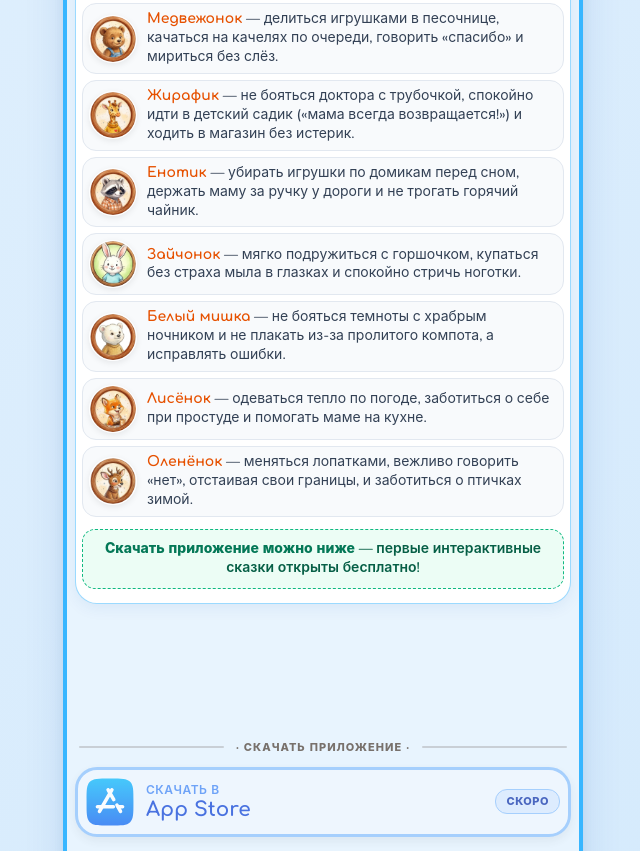
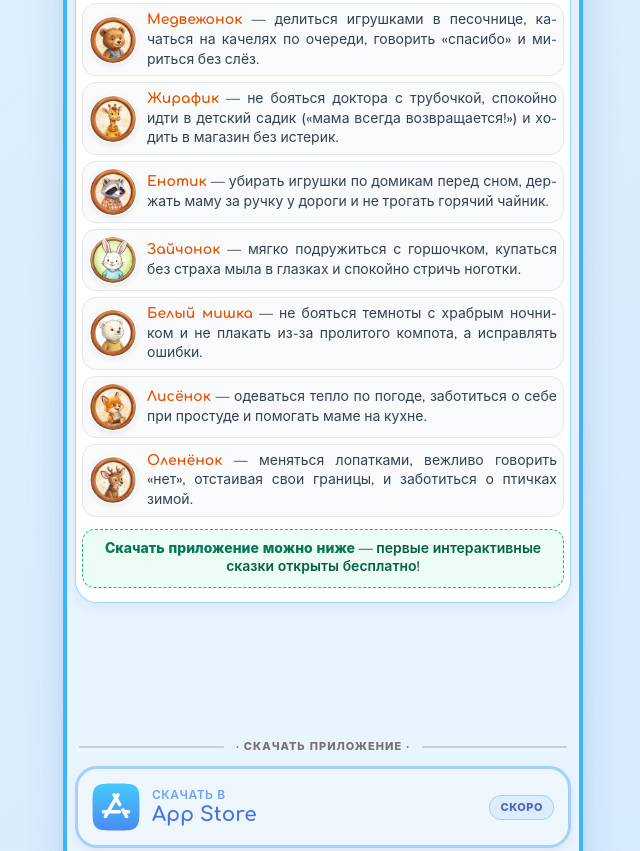
Before and after one commit to maxolio/skazki-app, a website: page index.html in a window 1280 px wide. Shown: the part 504-1355 px from the top of the page, without its empty margins (317-957 px from the left). Drawn offline with nearby package versions, Linux system fonts and the light colour scheme.

Commit message:
style(landing): enable hyphenation and justify text in hero cards, set store card padding to 14px

```diff
--- a/index.html
+++ b/index.html
@@ -33,7 +33,7 @@
   <link rel="preconnect" href="https://fonts.googleapis.com">
   <link rel="preconnect" href="https://fonts.gstatic.com" crossorigin>
   <link href="https://fonts.googleapis.com/css2?family=Comfortaa:wght@600;700&family=Nunito:wght@500;600;700;800&display=swap" rel="stylesheet">
-  <link rel="stylesheet" href="style.css?v=28">
+  <link rel="stylesheet" href="style.css?v=29">
 </head>
 <body>
   <!-- Фоновый градиентный контейнер -->
--- a/style.css
+++ b/style.css
@@ -241,9 +241,14 @@ body {
 
 .welcome-hero-info {
   font-size: 14px;
-  line-height: 1.35;
+  line-height: 1.4;
   color: #334155;
   flex: 1;
+  text-align: justify;
+  text-justify: inter-word;
+  hyphens: auto;
+  -webkit-hyphens: auto;
+  -ms-hyphens: auto;
 }
 
 .welcome-hero-info strong {
@@ -465,7 +470,7 @@ body {
   display: flex;
   align-items: center;
   gap: 12px;
-  padding: 8px 8px;
+  padding: 14px 14px;
   border-radius: var(--radius-card);
   text-decoration: none;
   border: 3px solid transparent;
```
